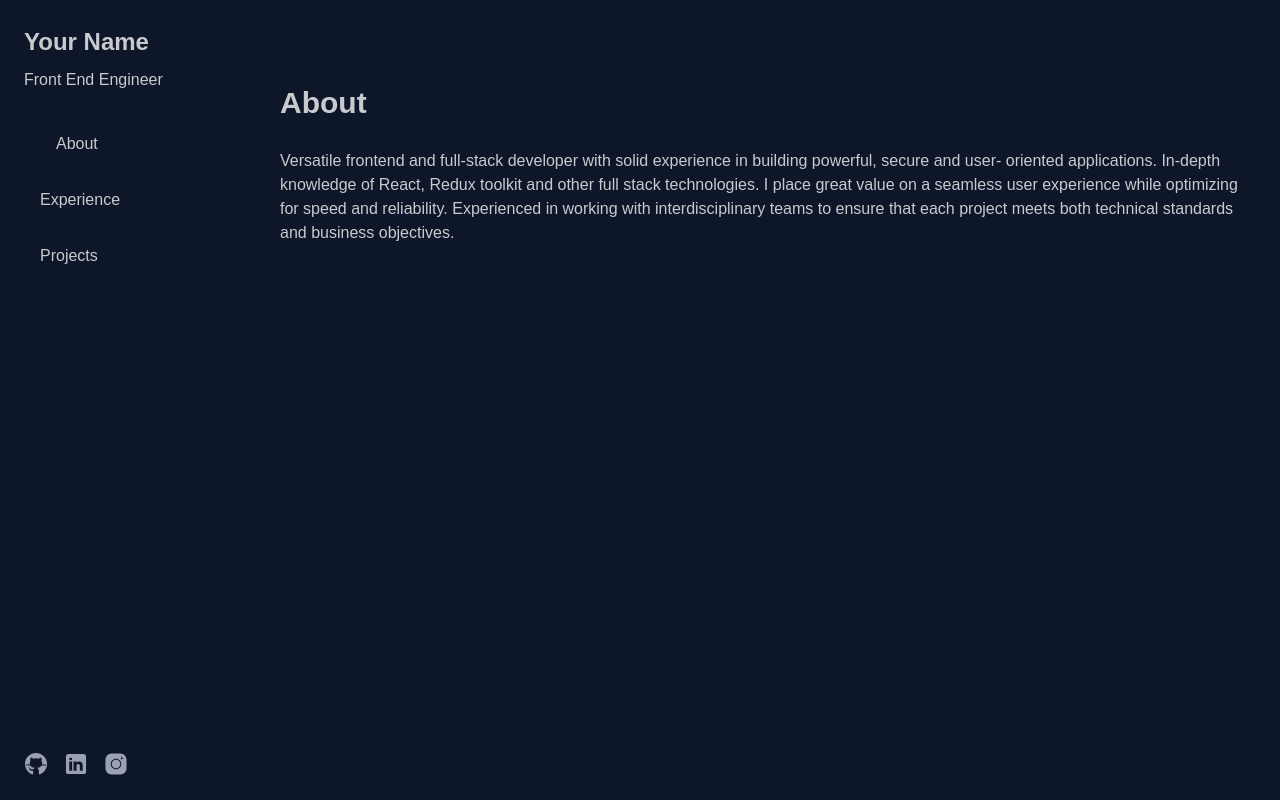
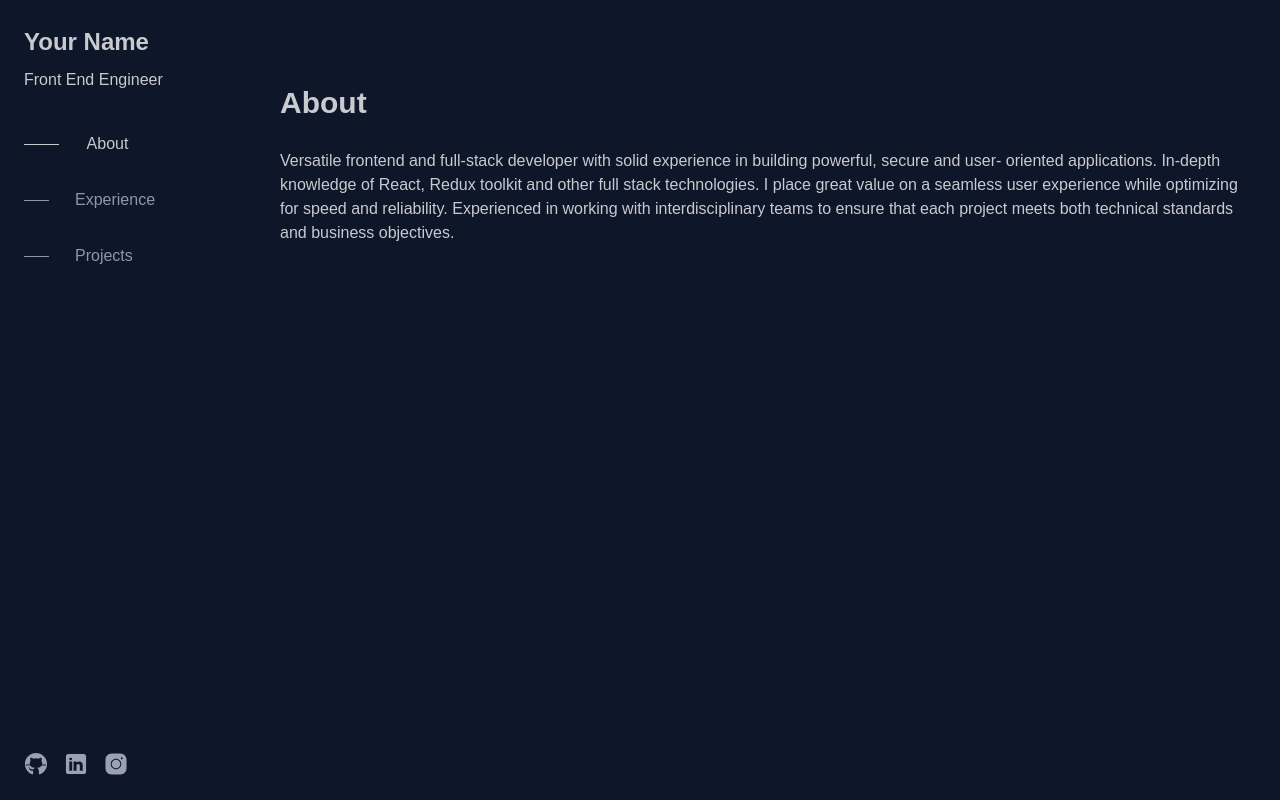
Before and after one commit to IlyaVoitenko/portfolio, a Next.js app: page / in a window 1280 px wide. Shown: the top 800 px of the page. Built offline with nearby package versions, Linux system fonts and the light colour scheme.

Commit message:
added styles for nav items

```diff
--- a/src/components/Sidebar/Sidebar.module.scss
+++ b/src/components/Sidebar/Sidebar.module.scss
@@ -19,15 +19,31 @@
     margin-top: 0.5rem;
     color: $textWhite;
   }
+
   .navLinks {
     margin-top: 2rem;
     display: flex;
     flex-direction: column;
     gap: 1rem;
 
+    .navItem {
+      display: flex;
+      align-items: center;
+      gap: 10px;
+
+      .divider {
+        height: 2px;
+        width: 25px;
+        background-color: $textColor;
+      }
+      .dividerActive {
+        height: 2px;
+        width: 35px;
+        background-color: $textWhite;
+      }
       .navLink {
         display: block;
-      color: $textWhite;
+        color: $textColor;
         padding: 0.5rem 1rem;
         border-radius: 0.5rem;
         transition: background-color 0.3s;
@@ -43,11 +59,12 @@
       color: $textWhite;
       padding: 0.5rem 1rem;
       border-radius: 0.5rem;
-    margin-left: 1rem;
+      margin-left: 0.1rem;
       transition: background-color 0.3s;
 
       &:hover {
         color: $textContentHover;
+      }
     }
   }
 
--- a/src/components/Sidebar/Sidebar.tsx
+++ b/src/components/Sidebar/Sidebar.tsx
@@ -7,6 +7,7 @@ import Image from "next/image";
 import styles from "./Sidebar.module.scss";
 import { withActiveSection } from "@/hook/withActiveSection";
 import { sideBarConfig } from "@/hook/useActiveSection";
+import React from "react";
 const sections = ["about", "experience", "projects"];
 
 const Sidebar = ({ activeSection }: { activeSection: string }) => {
@@ -17,8 +18,15 @@ const Sidebar = ({ activeSection }: { activeSection: string }) => {
         <p className={styles.roleUser}>Front End Engineer</p>
         <nav className={styles.navLinks}>
           {sections.map((section) => (
+            <div key={section} className={styles.navItem}>
+              <hr
+                className={
+                  activeSection === section
+                    ? styles.dividerActive
+                    : styles.divider
+                }
+              />
               <Link
-              key={section}
                 href={`#${section}`}
                 className={`${
                   activeSection === section
@@ -28,6 +36,7 @@ const Sidebar = ({ activeSection }: { activeSection: string }) => {
               >
                 {section.charAt(0).toUpperCase() + section.slice(1)}
               </Link>
+            </div>
           ))}
         </nav>
       </div>
```
Lines whose indentation alone changed are shown as unchanged.
